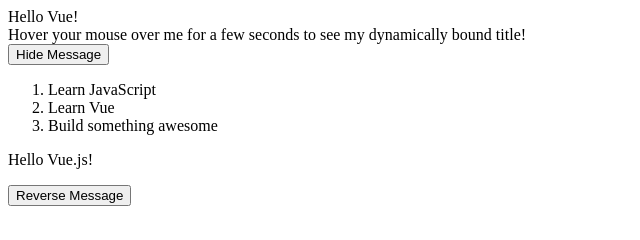
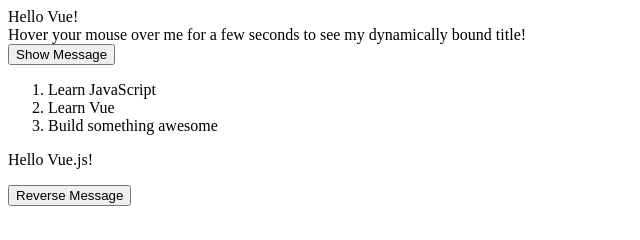
Before and after one commit to magruder85/-vue-tutorial, a website: page src/index.html in a window 1280 px wide. Both pictures are taken after a click on the button "Hide Message". Shown: the full height of the page, 0-640 px from the left. Drawn offline with nearby package versions, Linux system fonts and the light colour scheme.

Commit message:
Added a show/hide message button in app-3

```diff
--- a/src/index.html
+++ b/src/index.html
@@ -16,7 +16,8 @@
 
   <div id="app-3">
         <span v-if="seen">Now you see me</span>
-        <button v-on:click="hideMessage">Hide Message</button>
+        <button v-if="seen" v-on:click="hideMessage">Hide Message</button>
+        <button v-else v-on:click="showMessage">Show Message</button>
   </div>
 
   <div id="app-4">
```
